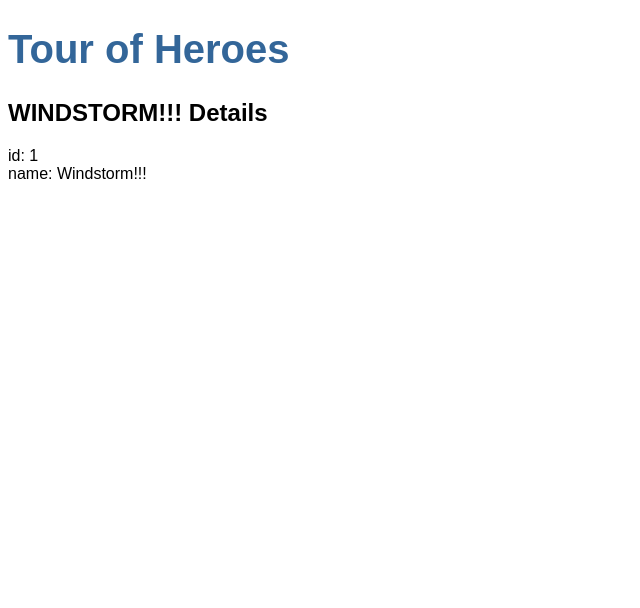
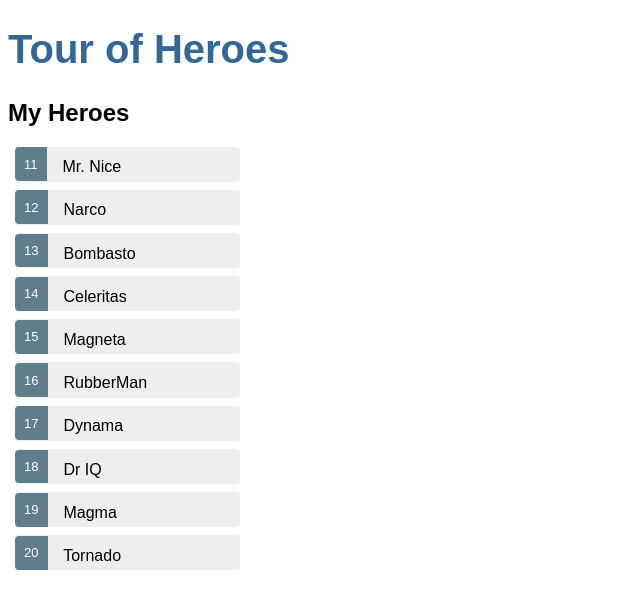
Before and after one commit to jhu104/angular-hero, an Angular app: page / in a window 1280 px wide. Shown: the top 608 px of the page, without its empty margins (0-640 px from the left). Built offline with nearby package versions, Linux system fonts and the light colour scheme.

Commit message:
add list of mock heros, stylize heros, add detail panel

```diff
--- a/src/app/app.module.ts
+++ b/src/app/app.module.ts
@@ -1,6 +1,6 @@
 import { BrowserModule } from '@angular/platform-browser';
 import { NgModule } from '@angular/core';
-
+import { FormsModule } from '@angular/forms';
 
 import { AppComponent } from './app.component';
 import { HeroesComponent } from './heroes/heroes.component';
@@ -12,7 +12,8 @@
     HeroesComponent
   ],
   imports: [
-    BrowserModule
+    BrowserModule,
+    FormsModule
   ],
   providers: [],
   bootstrap: [AppComponent]
--- a/src/app/heroes/heroes.component.css
+++ b/src/app/heroes/heroes.component.css
@@ -0,0 +1,47 @@
+.selected {
+  background-color: #CFD8DC !important;
+  color: white;
+}
+.heroes {
+  margin: 0 0 2em 0;
+  list-style-type: none;
+  padding: 0;
+  width: 15em;
+}
+.heroes li {
+  cursor: pointer;
+  position: relative;
+  left: 0;
+  background-color: #EEE;
+  margin: .5em;
+  padding: .3em 0;
+  height: 1.6em;
+  border-radius: 4px;
+}
+.heroes li.selected:hover {
+  background-color: #BBD8DC !important;
+  color: white;
+}
+.heroes li:hover {
+  color: #607D8B;
+  background-color: #DDD;
+  left: .1em;
+}
+.heroes .text {
+  position: relative;
+  top: -3px;
+}
+.heroes .badge {
+  display: inline-block;
+  font-size: small;
+  color: white;
+  padding: 0.8em 0.7em 0 0.7em;
+  background-color: #607D8B;
+  line-height: 1em;
+  position: relative;
+  left: -1px;
+  top: -4px;
+  height: 1.8em;
+  margin-right: .8em;
+  border-radius: 4px 0 0 4px;
+}
--- a/src/app/heroes/heroes.component.html
+++ b/src/app/heroes/heroes.component.html
@@ -1,3 +1,15 @@
-<h2>{{ hero.name | uppercase }} Details</h2>
-<div><span>id: </span>{{hero.id}}</div>
-<div><span>name: </span>{{hero.name}}</div>
+<h2>My Heroes</h2>
+<ul class="heroes">
+  <li *ngFor="let hero of heroes" (click)="onSelect(hero)">
+    <span class="badge">{{hero.id}}</span> {{hero.name}}
+  </li>
+</ul>
+<div *ngIf="selectedHero">
+  <h2>{{ selectedHero.name | uppercase }} Details</h2>
+  <div><span>id: </span>{{selectedHero.id}}</div>
+  <div>
+    <label>name:
+      <input [(ngModel)]="selectedHero.name" placeholder="name">
+    </label>
+  </div>
+</div>
--- a/src/app/heroes/heroes.component.ts
+++ b/src/app/heroes/heroes.component.ts
@@ -1,5 +1,6 @@
 import { Component, OnInit } from '@angular/core';
 import { Hero } from '../hero';
+import { HEROES } from '../mock-heroes';
 
 @Component({
   selector: 'app-heroes',
@@ -7,13 +8,13 @@
   styleUrls: ['./heroes.component.css']
 })
 export class HeroesComponent implements OnInit {
-  hero: Hero = {
-    id: 1,
-    name: 'Windstorm!!!'
-  };
+  heroes = HEROES;
+  selectedHero: Hero;
 
+  onSelect(hero: Hero): void {
+    this.selectedHero = hero;
+  }
   constructor() { }
-
   ngOnInit() {
   }
 
--- /dev/null
+++ b/src/app/mock-heroes.ts
@@ -0,0 +1,14 @@
+import { Hero } from './hero';
+
+export const HEROES: Hero[] = [
+  { id: 11, name: 'Mr. Nice' },
+  { id: 12, name: 'Narco' },
+  { id: 13, name: 'Bombasto' },
+  { id: 14, name: 'Celeritas' },
+  { id: 15, name: 'Magneta' },
+  { id: 16, name: 'RubberMan' },
+  { id: 17, name: 'Dynama' },
+  { id: 18, name: 'Dr IQ' },
+  { id: 19, name: 'Magma' },
+  { id: 20, name: 'Tornado' }
+];
```
